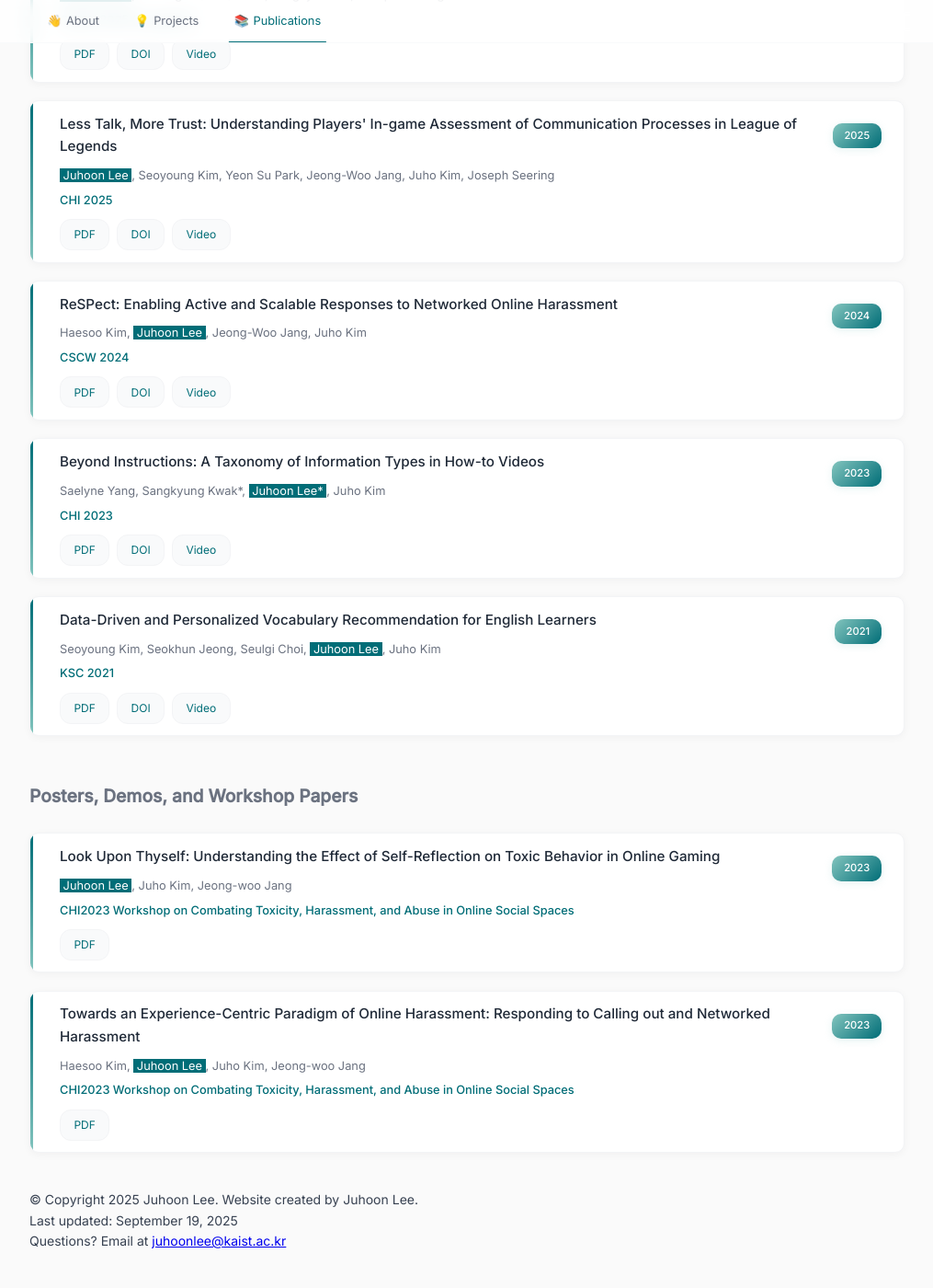
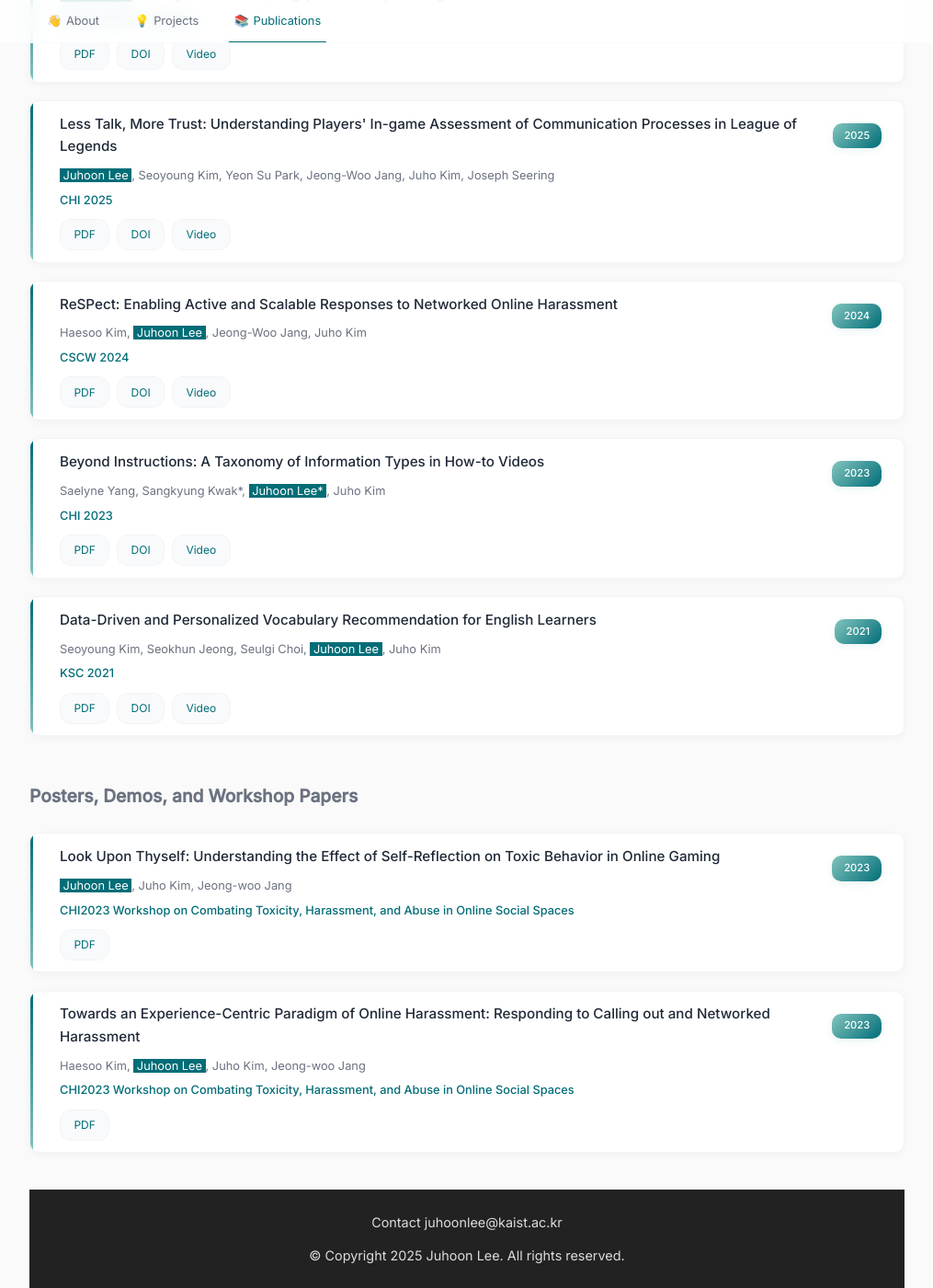
Before and after one commit to julielee16/personal-website, a Jekyll site: the page built from index.md, in a window 1280 px wide and 1400 px high, scrolled down 1266 px. Shown: the whole window at 92% size, without its empty margins (132-1147 px from the left). Built offline with Jekyll 4.4.1, drawn with Linux system fonts in a browser that asks for light colours; before the commit the page ends 2626 px from its top, so only the background shows below that.

Commit message:
Updated footer

```diff
--- a/_layouts/default.html
+++ b/_layouts/default.html
@@ -299,11 +299,20 @@
             </div>
         </section> -->
 
-        <footer>
+          <footer>
+            <div class="footer-links">
+            <!-- <a href="#">About</a> |
+            <a href="#">Services</a> | -->
+            <a href="mailto:juhoonlee@kaist.ac.kr">Contact juhoonlee@kaist.ac.kr</a>
+            </div>
+            <div>&copy; Copyright 2025 Juhoon Lee. All rights reserved.</div>
+        </footer>
+
+        <!-- <footer>
             <p>© Copyright 2025 Juhoon Lee. Website created by Juhoon Lee.</p>
             <p>Last updated: September 19, 2025</p>
             <p>Questions? Email at <a href="mailto:juhoonlee@kaist.ac.kr">juhoonlee@kaist.ac.kr</a></p>
-        </footer>
+        </footer> -->
     </main>
 
     <script>
--- a/_styles/_style.scss
+++ b/_styles/_style.scss
@@ -768,3 +768,27 @@ mark {
     background: #006D77;
     border-radius: 2px;
 }
+
+/* Footer */
+footer {
+    background-color: #222;
+    color: #ddd;
+    text-align: center;
+    padding: 1.5rem 1rem;
+    font-size: 0.9rem;
+}
+
+footer a {
+    color: #ddd;
+    margin: 0 0.8rem;
+    text-decoration: none;
+    transition: color 0.2s ease;
+}
+
+footer a:hover {
+    color: #fff;
+}
+
+.footer-links {
+    margin-bottom: 0.8rem;
+}
```
